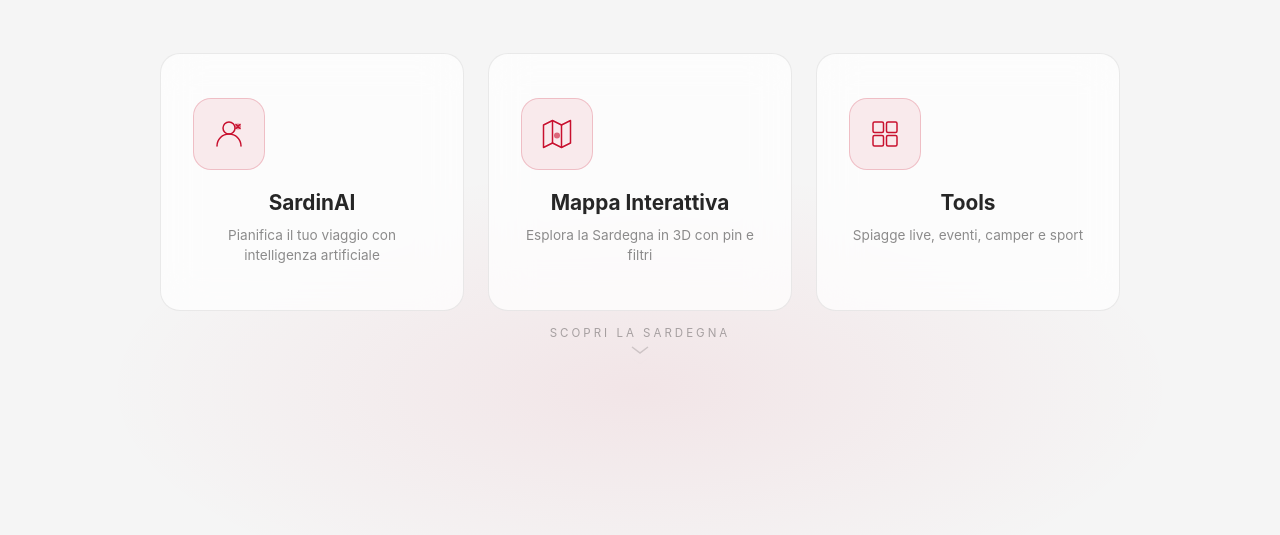
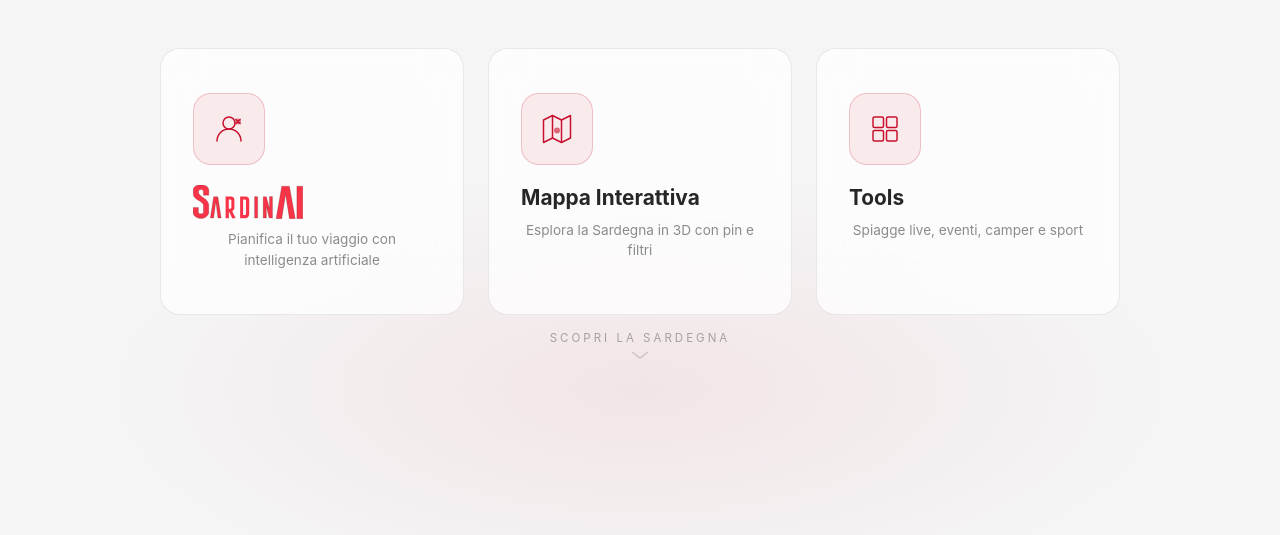
Before and after one commit to eettoree/brandsardinia, a plain HTML site: page index.html in a window 1280 px wide. Both pictures are taken after a click on the button "Inizia Esperienza". Shown: the part 265-800 px from the top of the page. Drawn offline with nearby package versions, Linux system fonts and the light colour scheme.

Commit message:
fix: rimuovi doppia freccia btn-start, SVG SardinAI nella card AI

```diff
--- a/css/main.css
+++ b/css/main.css
@@ -410,9 +410,7 @@ img { max-width: 100%; display: block; }
 }
 
 #btn-start::after {
-  content: '→';
-  font-size: 1.1rem;
-  transition: transform 0.3s ease;
+  content: none;
 }
 
 #btn-start:hover {
@@ -650,6 +648,15 @@ img { max-width: 100%; display: block; }
   font-weight: 700;
   color: var(--text);
   margin-bottom: 10px;
+  display: flex;
+  align-items: center;
+}
+
+.card-sardinai-svg {
+  width: 110px;
+  height: auto;
+  display: block;
+  /* SVG è rosso — lo rendiamo bianco su dark o lasciamo rosso se già corretto */
 }
 
 .card-desc {
--- a/index.html
+++ b/index.html
@@ -86,7 +86,7 @@
       <p class="hero-subtitle" data-i18n="hero.subtitle">L'isola più bella del Mediterraneo, raccontata da chi la vive.</p>
       <button id="btn-start">
         <span data-i18n="hero.cta">Inizia Esperienza</span>
-        <svg class="btn-arrow" viewBox="0 0 24 24" fill="none" stroke="currentColor" stroke-width="2">
+        <svg class="btn-arrow" viewBox="0 0 24 24" fill="none" stroke="currentColor" stroke-width="2" width="18" height="18">
           <path d="M5 12h14M12 5l7 7-7 7"/>
         </svg>
       </button>
@@ -145,7 +145,9 @@
                 <path d="M33 11l6 6M39 11l-6 6" stroke="currentColor" stroke-width="1.5" stroke-linecap="round"/>
               </svg>
             </div>
-            <div class="card-title" data-i18n="selector.sardinai.title">SardinAI</div>
+            <div class="card-title">
+              <img src="assets/images/hero/SardinAI.svg" alt="SardinAI" class="card-sardinai-svg">
+            </div>
             <div class="card-desc" data-i18n="selector.sardinai.desc">Pianifica il tuo viaggio con intelligenza artificiale</div>
             <span class="card-arrow">
               <svg viewBox="0 0 24 24" fill="none" stroke="currentColor" stroke-width="2" width="18" height="18"><path d="M5 12h14M12 5l7 7-7 7"/></svg>
```
